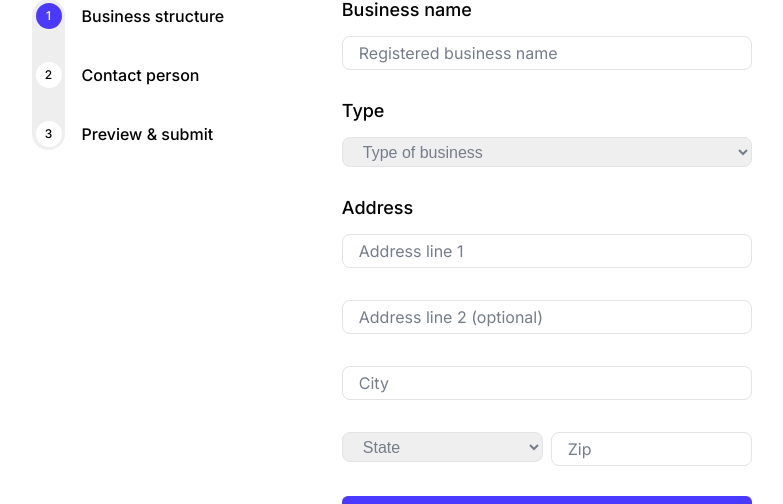
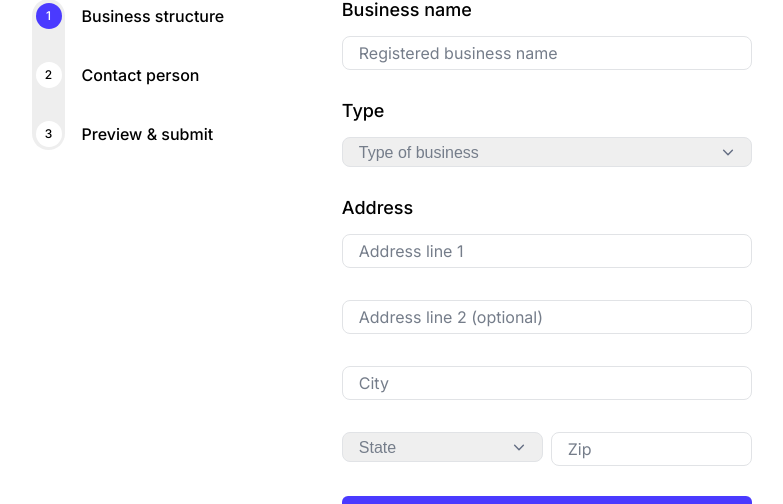
Before and after one commit to nimbomx/technical-challenge-next, a Next.js app: page / in a window 1280 px wide. Shown: the part 142-646 px from the top of the page, without its empty margins (82-865 px from the left). Built offline with nearby package versions, Linux system fonts and the light colour scheme.

Commit message:
add custom caret-down to select

```diff
--- a/src/components/atoms/Select.ts
+++ b/src/components/atoms/Select.ts
@@ -18,6 +18,12 @@ export const Select = styled.select<Props>`
 
     padding-left: 16px;
     padding-right: 16px;
+    appearance: none;
+    background-image: url('/caret-down.svg');
+    background-repeat: no-repeat;
+    background-position: calc(100% - 16px) 11px;
+    background-size: 14px 7px;
+
     &.placeholder {
         color: #757D8A;
     }
```
